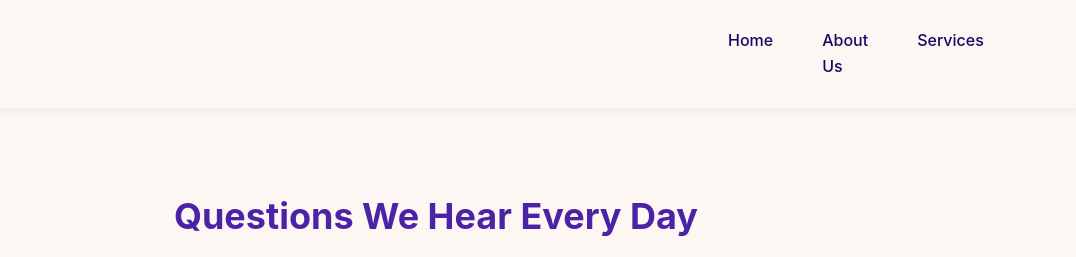
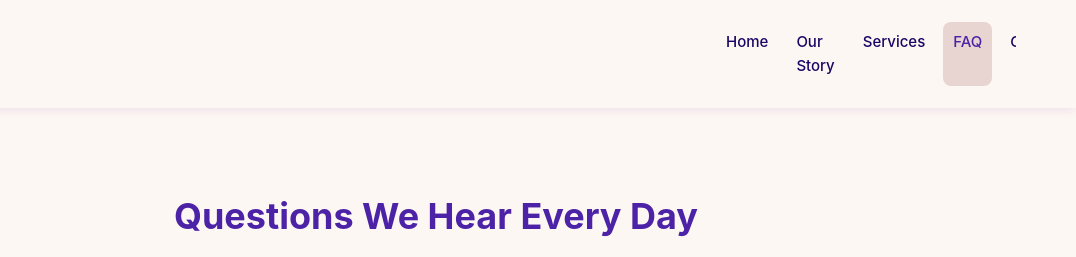
Before and after one commit to Rajiv-Lal/anugnya-website-dev, a plain HTML site: page faq.html in a window 1280 px wide. Shown: the top 257 px of the page, 204-1280 px from the left. Drawn offline with Linux system fonts and the light colour scheme.

Commit message:
Nav: Our Story label + tighter spacing

```diff
--- a/css/styles.css
+++ b/css/styles.css
@@ -990,12 +990,13 @@ a {
         flex-direction: row;
         padding: 0;
         box-shadow: none;
-        gap: 25px;
+        gap: 8px;
         display: flex;
     }
 
     .nav a {
-        padding: 8px 12px;
+        padding: 8px 10px;
+        font-size: 15px;
     }
 
     .nav .nav-cta {
--- a/faq.html
+++ b/faq.html
@@ -61,7 +61,7 @@
                 </button>
                 <nav class="nav" id="mainNav">
                     <a href="index.html">Home</a>
-                    <a href="our-story.html">About Us</a>
+                    <a href="our-story.html">Our Story</a>
                     <a href="services.html">Services</a>
                     <a href="faq.html" class="active">FAQ</a>
                     <a href="guides.html">Guides</a>
```
Also changed, not shown: book.html (+1 -1 lines), guides.html (+1 -1 lines), guides/caregivers-journey.html (+1 -1 lines), guides/essential-oil-remedy.html (+1 -1 lines), guides/neerad-journey.html (+1 -1 lines), guides/sangeeta-cancer-recovery.html (+1 -1 lines), index.html (+1 -1 lines), our-story.html (+1 -1 lines), services.html (+1 -1 lines).
